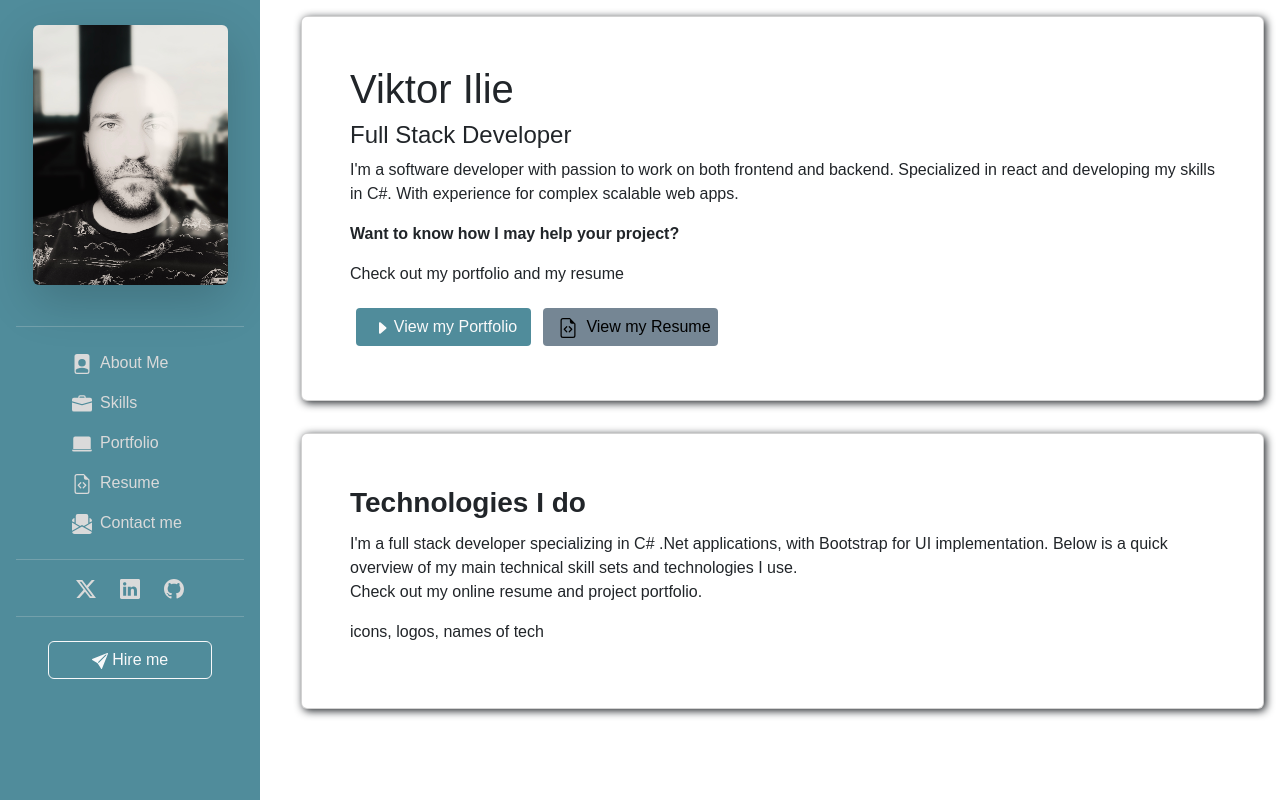
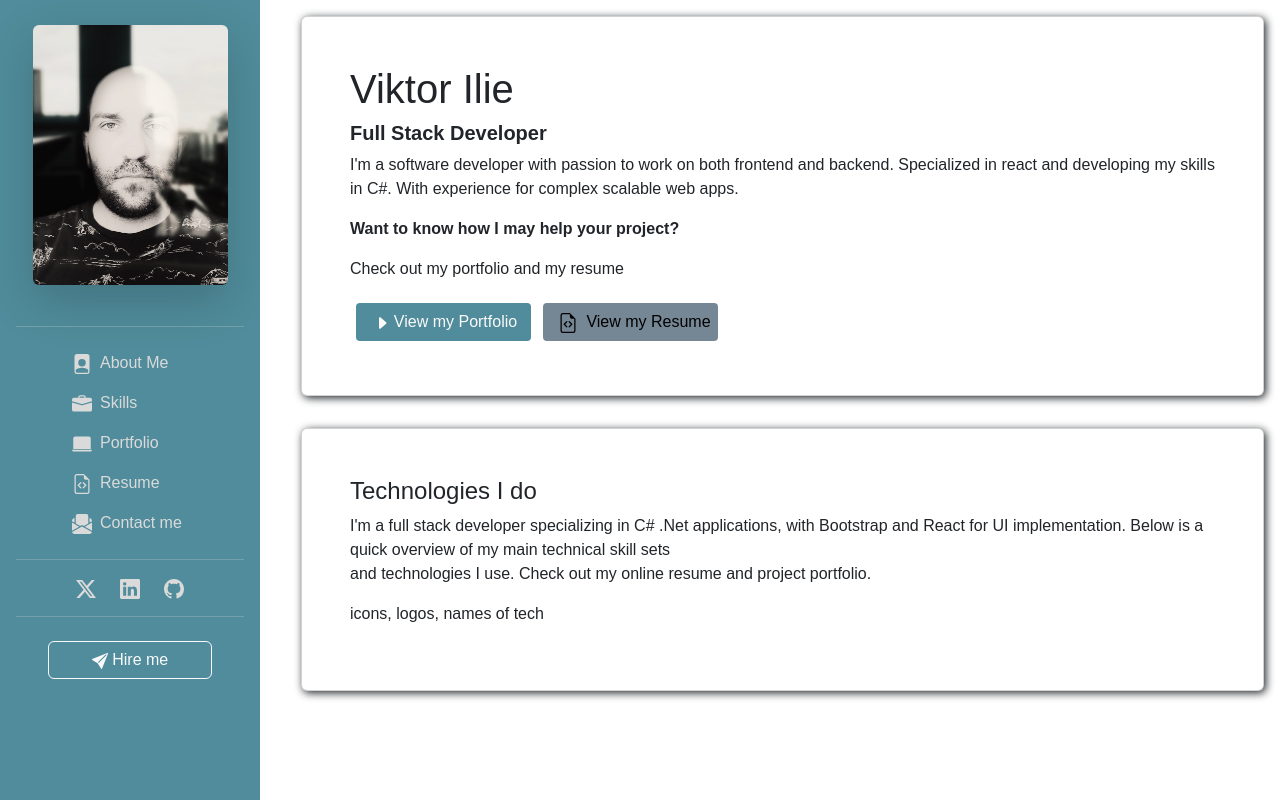
Before and after one commit to viktorilie/PortfolioRedesign, a React (Vite) app: page / in a window 1280 px wide. Built offline with nearby package versions, Linux system fonts and the light colour scheme.

Commit message:
fix design

```diff
--- a/src/App.tsx
+++ b/src/App.tsx
@@ -8,7 +8,7 @@ import Skills from "./components/Skills";
 function App() {
   return (
     <>
-      <div className="d-flex flex-row ">
+      <div className="d-flex flex-row">
         {/* 01 sidebar */}
         <div className="aside d-flex flex-column">
           <Sidebar />
--- a/src/components/Main.tsx
+++ b/src/components/Main.tsx
@@ -6,19 +6,30 @@ const Main = () => {
   return (
     <>
       <div id="main" className="d-flex flex-row ">
-        <div className="card d-flex m-3 p-5">
+        <div className="card d-flex flex-column m-3 p-5">
+          <div className="">
             <h1>Viktor Ilie</h1>
-          <h4>Full Stack Developer</h4>
-          <p className="">
+            <h5>
+              <b>Full Stack Developer</b>
+            </h5>
+          </div>
+          <div>
+            <p>
               I'm a software developer with passion to work on both frontend and
               backend. Specialized in react and developing my skills in C#. With
               experience for complex scalable web apps.
             </p>
+          </div>
+          <div>
             <p>
               <b>Want to know how I may help your project?</b>
             </p>
+          </div>
+          <div>
             <p>Check out my portfolio and my resume</p>
-          <div className=" justify-content-center align-items-center">
+          </div>
+
+          <div className="justify-content-center align-items-center">
             <button className="btn-portfolio">
               <BsCaretRightFill className="mx-1" />
               View my Portfolio
--- a/src/components/Skills.tsx
+++ b/src/components/Skills.tsx
@@ -4,16 +4,21 @@ const Skills = () => {
   return (
     <>
       {/* #Skills*/}
-      <div id="skills" className="d-flex flex-row">
-        <div className="card responisve d-flex m-3 p-5">
-          <p className="card-title fs-3 fw-bold">Technologies I do</p>
-          <p className="d-flex flex-row">
-            I'm a full stack developer specializing in C# .Net applications,
-            with Bootstrap for UI implementation. Below is a quick overview of
-            my main technical skill sets and technologies I use.
-            <br />
-            Check out my online resume and project portfolio.
-          </p>
+      <div id="skills" className="d-flex flex-row ">
+        <div className="card d-flex flex-column m-3 p-5">
+          <div className="d-flex flex-row">
+            <h4>Technologies I do</h4>
+          </div>
+          <div className="d-flex flex-row">
+            <p>
+              I'm a full stack developer specializing in C# .Net applications,
+              with Bootstrap and React for UI implementation. Below is a quick
+              overview of my main technical skill sets
+              <br /> and technologies I use. Check out my online resume and
+              project portfolio.
+            </p>
+          </div>
+
           <p className="d-flex flex-row">icons, logos, names of tech</p>
         </div>
       </div>
```
Also changed, not shown: src/App.css (+17 -0 lines). Lines whose indentation alone changed are shown as unchanged.
